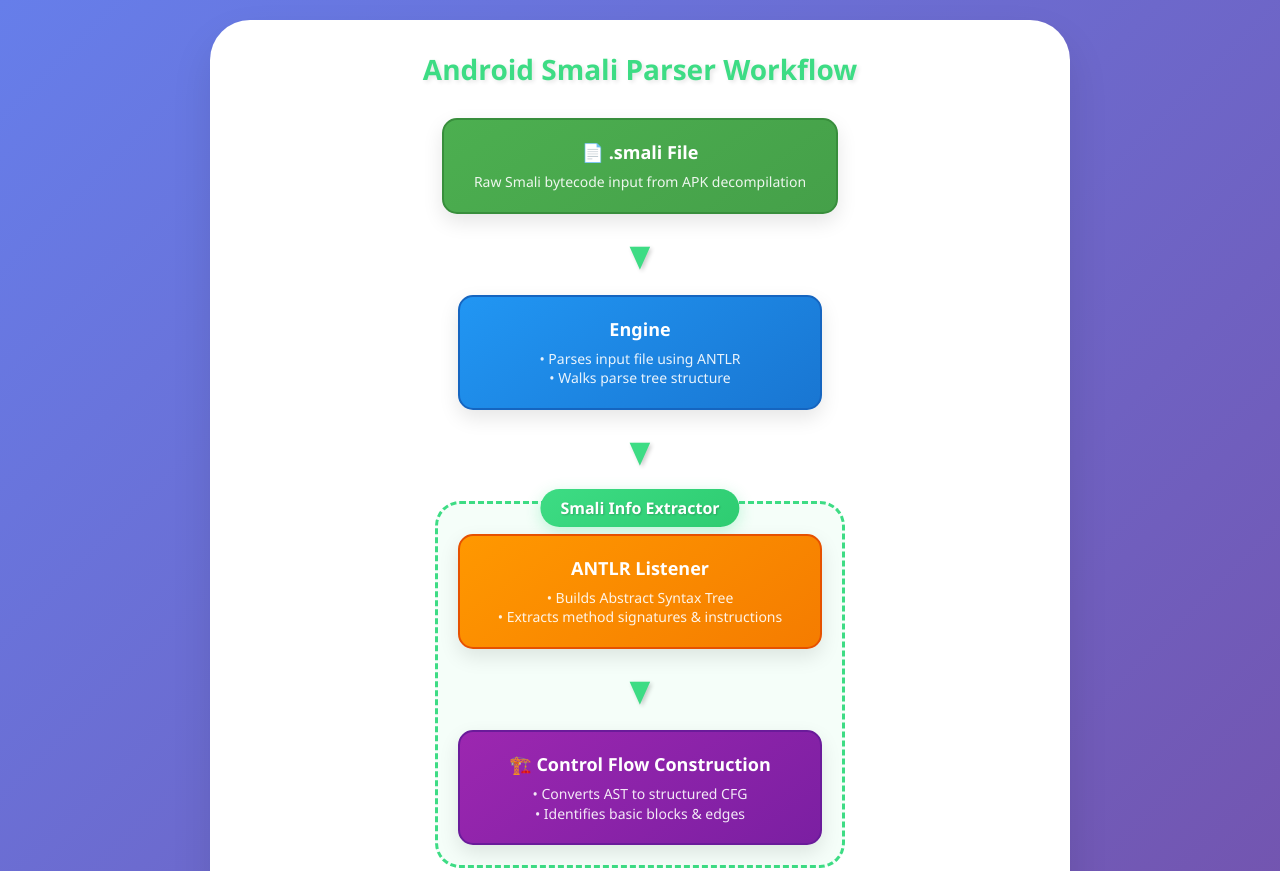
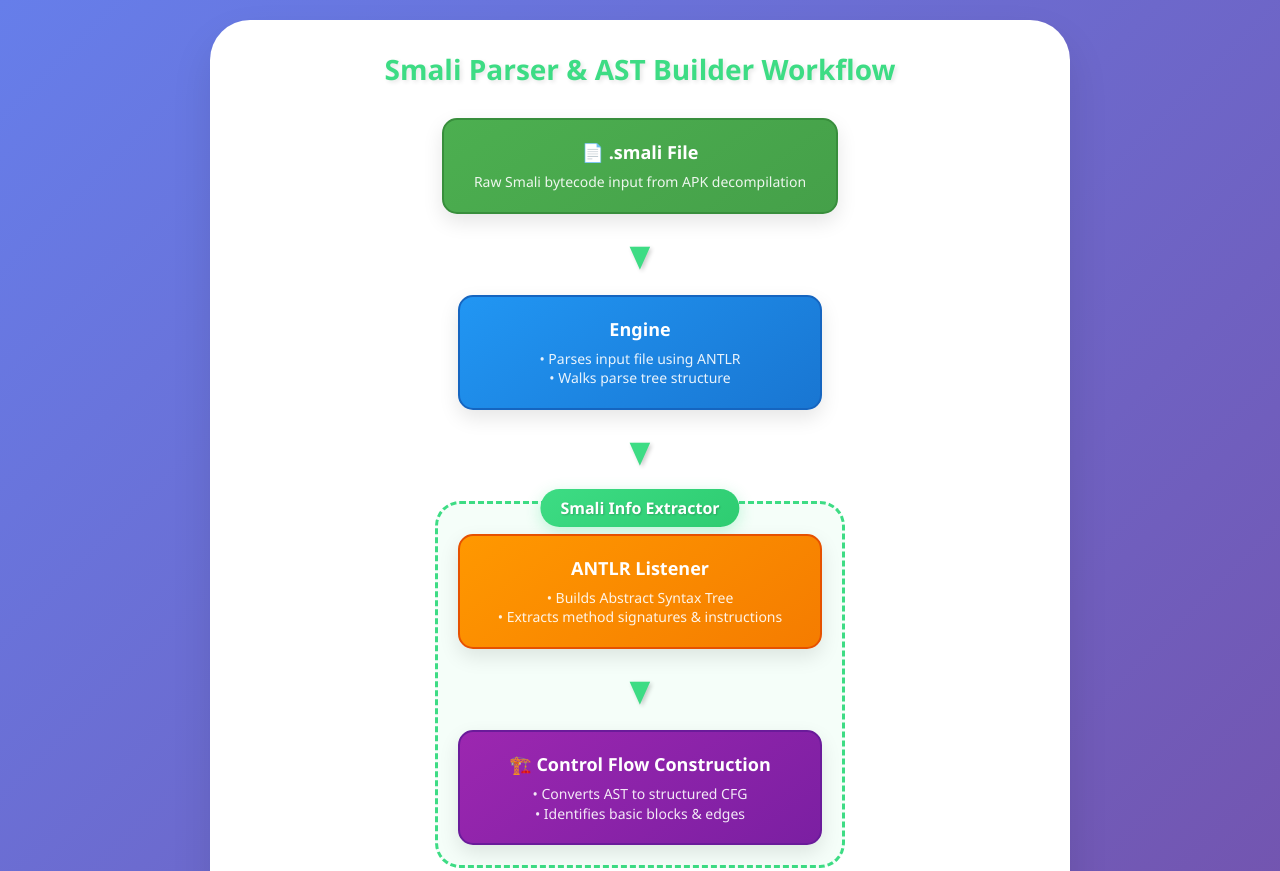
Before and after one commit to K4R7H1K-D/Android, a plain HTML site: page index.html in a window 1280 px wide. Shown: the top 871 px of the page. Drawn offline with Linux system fonts and the light colour scheme.

Commit message:
Update index.html

```diff
--- a/index.html
+++ b/index.html
@@ -190,7 +190,7 @@
     <div class="container">
         <div class="title">
             <span class="icon android-icon"></span>
-            Android Smali Parser Workflow
+            Smali Parser & AST Builder Workflow
             <span class="icon android-icon"></span>
         </div>
 
```
